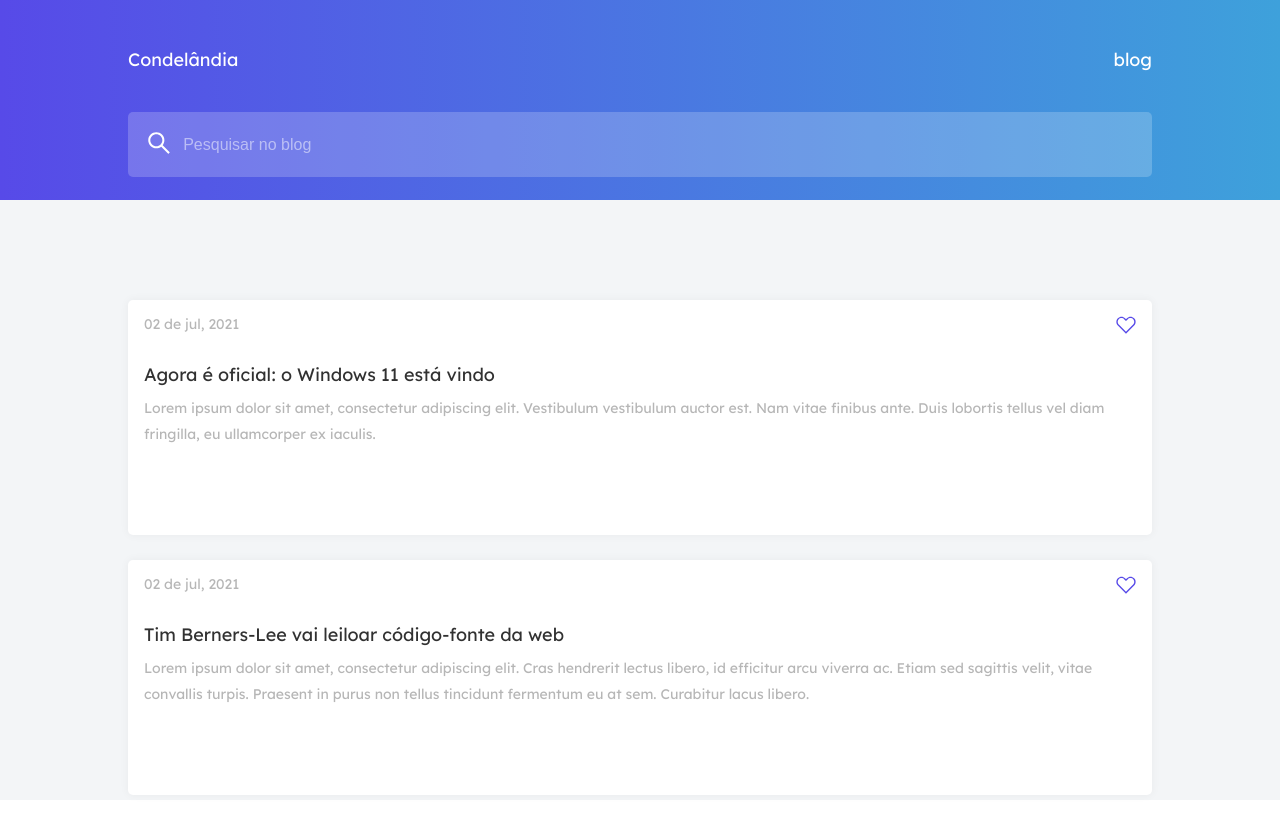
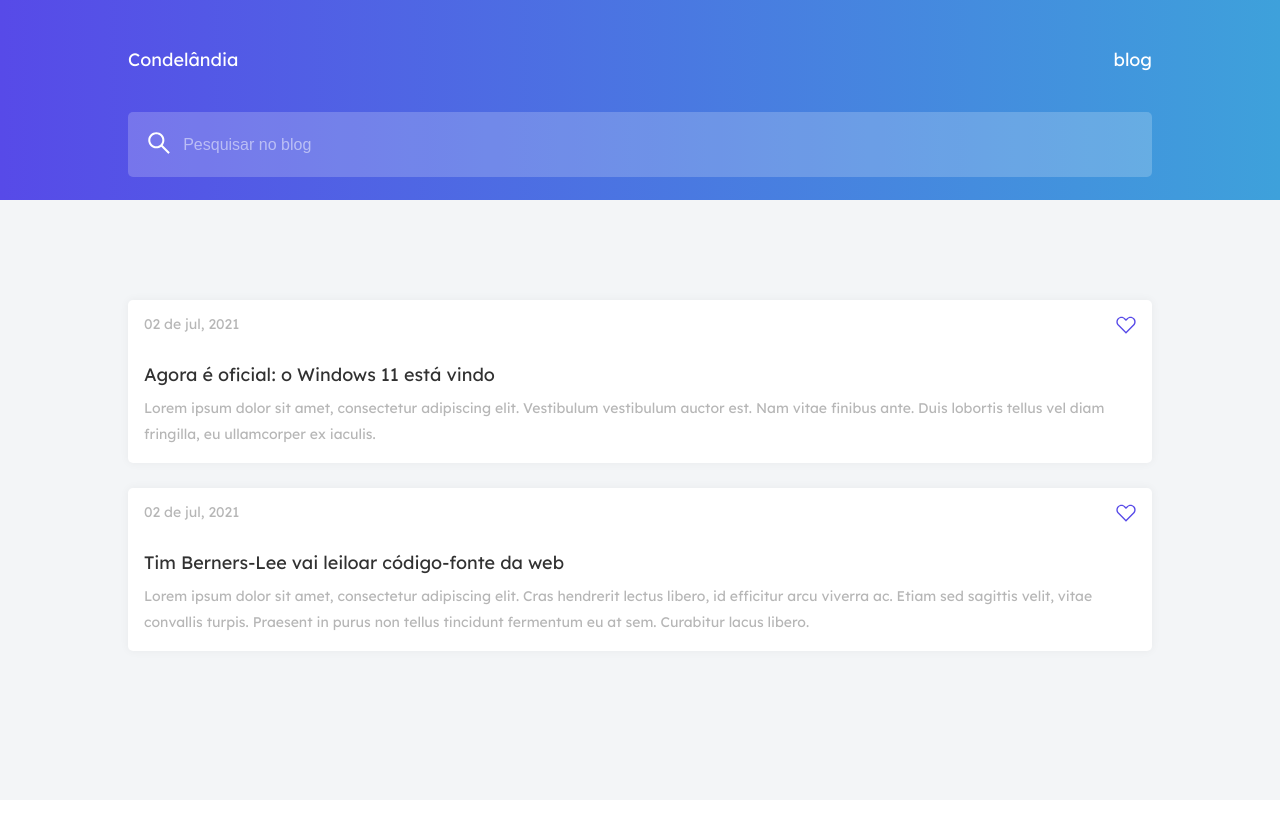
Before and after one commit to sjunior96/codelandia-blog, a React (Create React App) app: page / in a window 1280 px wide. Built offline with nearby package versions, Linux system fonts and the light colour scheme.

Commit message:
Ajuste na altura do container dos posts

```diff
--- a/src/components/PostCard/PostCard.css
+++ b/src/components/PostCard/PostCard.css
@@ -1,6 +1,6 @@
 .card {
     width: 100%;
-    height: 235px;
+    height: auto;
     background: #FFFFFF;
     box-shadow: 0px 0px 10px rgba(19, 19, 31, 0.05);
     border-radius: 5px;
```
